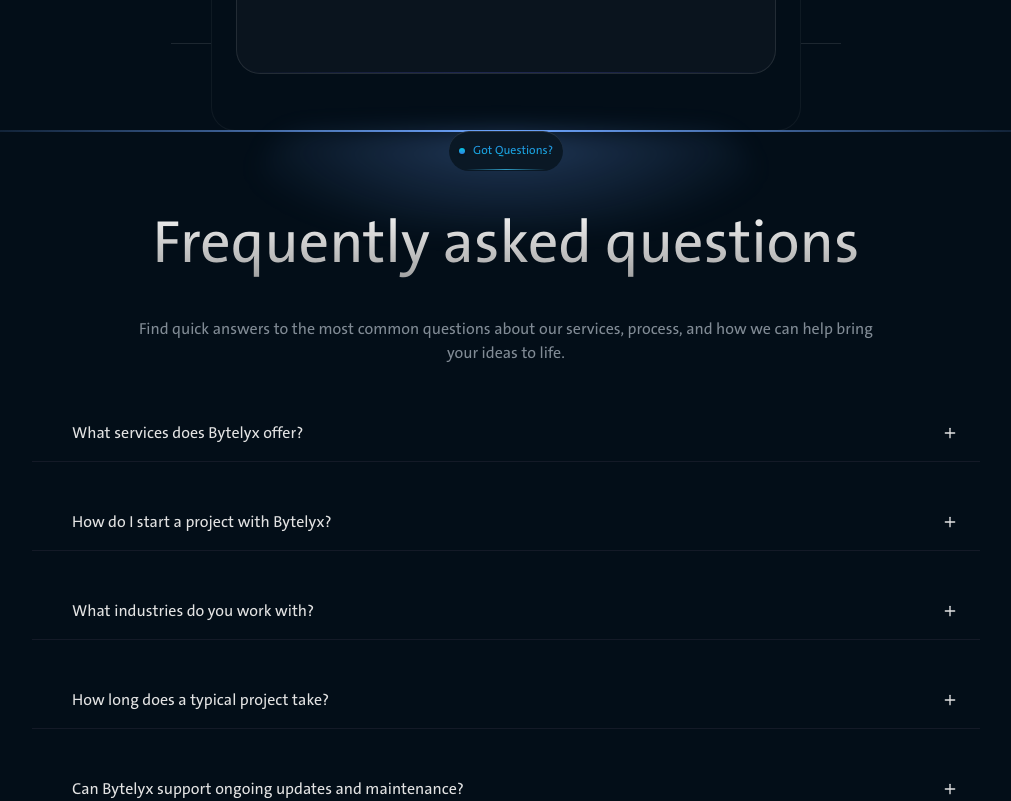
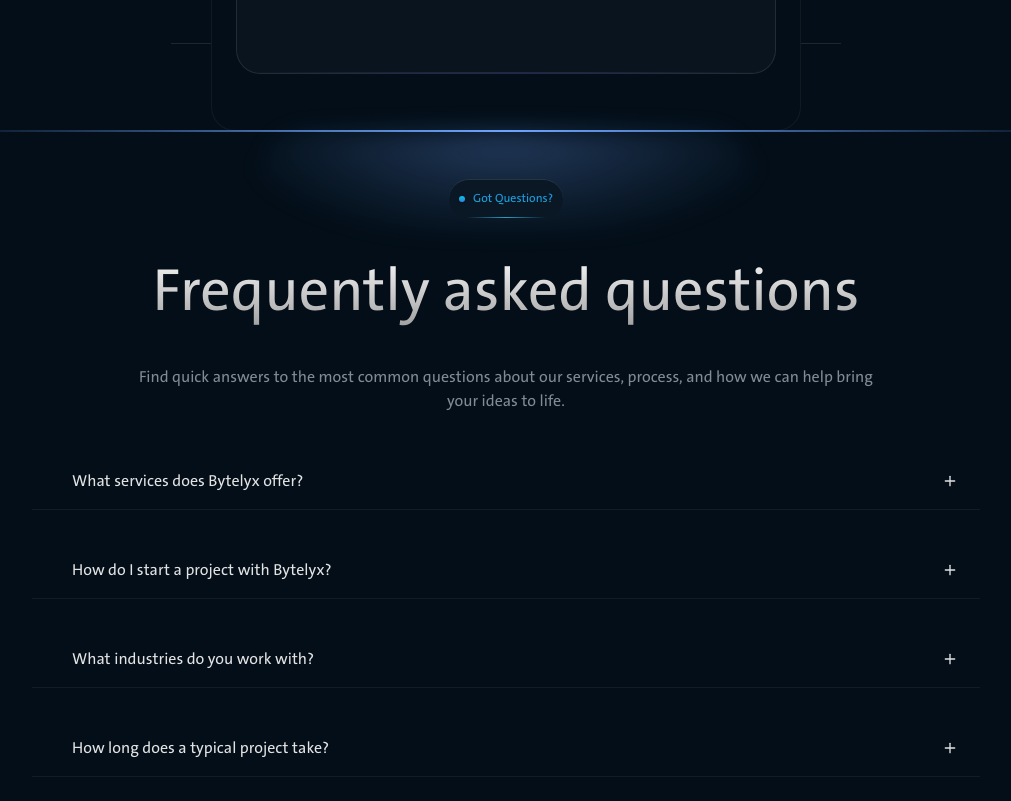
Before and after one commit to Bytelyx/Bytelyx-Build-what-s-next, a React (Vite) app: page /contact in a window 1280 px wide. Shown: the part 1140-1941 px from the top of the page, without its empty margins (134-1145 px from the left). Built offline with nearby package versions, Linux system fonts and the light colour scheme.

Commit message:
Add some gap

```diff
--- a/src/pages/Contact.css
+++ b/src/pages/Contact.css
@@ -775,7 +775,7 @@
   align-items: center;
   gap: 2.5rem;
   width: 100%;
-  padding: 0 1rem;
+  padding: 3rem 1rem 0;
   overflow: hidden;
 }
 
```
